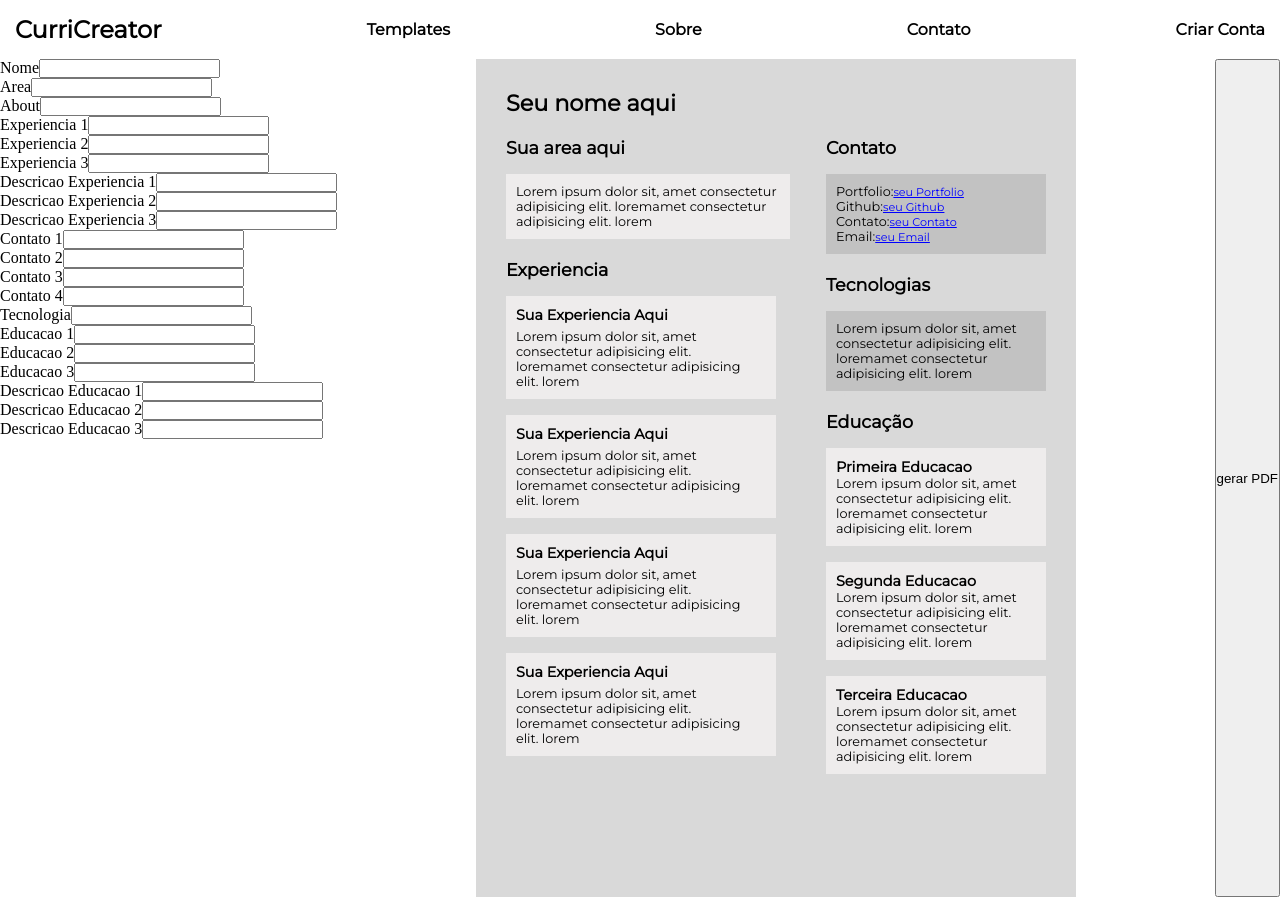
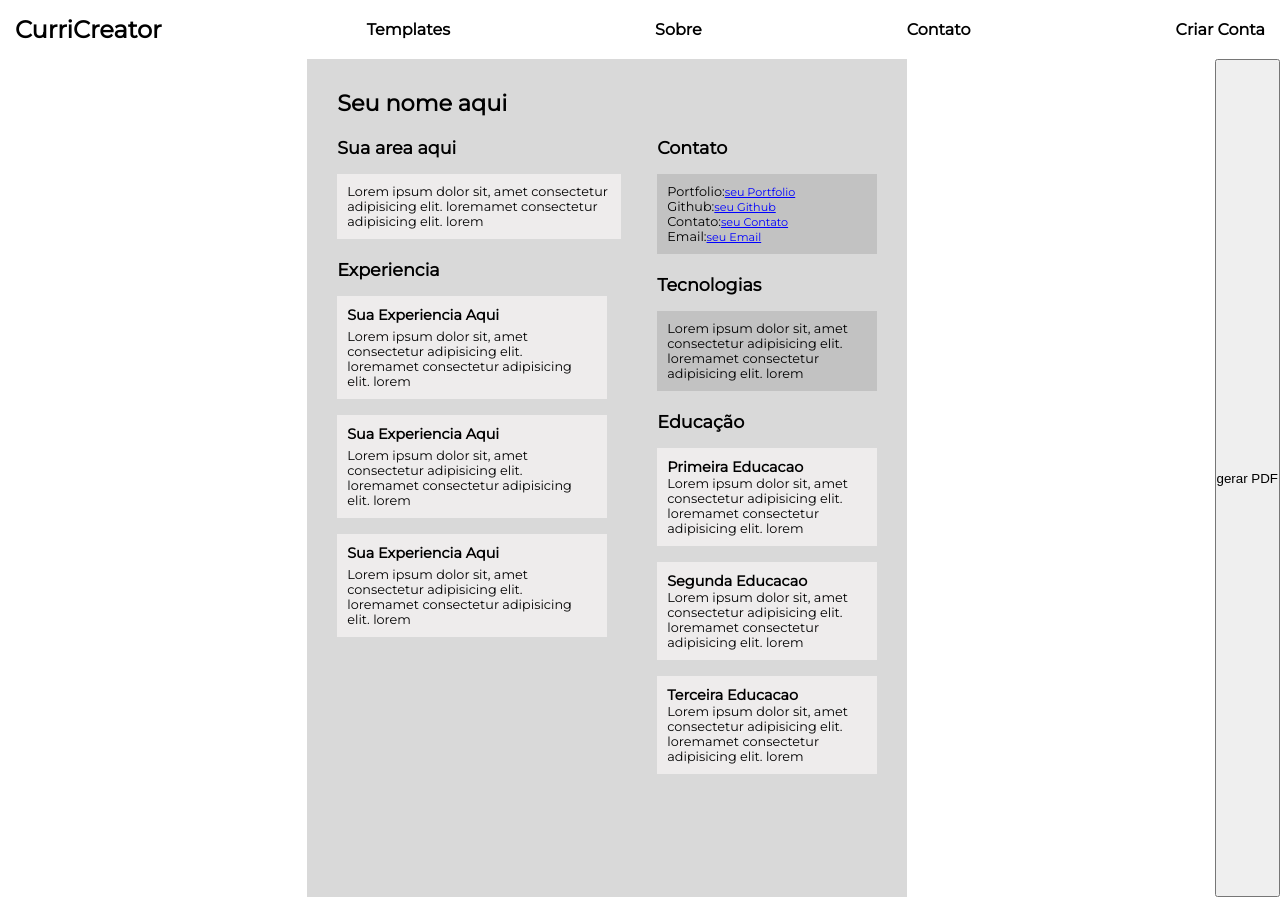
Before and after one commit to Abraao4raujo/CurriCreator, a React (Vite) app: page / in a window 1280 px wide. Built offline with nearby package versions, Linux system fonts and the light colour scheme.

Commit message:
creating a connection with each input

```diff
--- a/src/components/Cards/CardExperience.jsx
+++ b/src/components/Cards/CardExperience.jsx
@@ -2,19 +2,23 @@ import React from "react";
 import "./card.css";
 import { AiOutlineLink } from "react-icons/ai";
 
-const CardExperience = ({ nomeProjeto, desc, link, tecnologiasUsadas }) => {
+const CardExperience = ({ nomeProjeto, desc, link, id, idDesc }) => {
   return (
     <div className="card">
       <div className="conteudo-card" key={nomeProjeto}>
         <div className="header-card">
-          <h4 className="subtitulos">{nomeProjeto}</h4>
+          <h4 className="subtitulos" id={id}>
+            {nomeProjeto}
+          </h4>
           {link && (
             <a href={link}>
               <AiOutlineLink className="link-card" />
             </a>
           )}
         </div>
-        <p className="paragrafo">{desc}</p>
+        <p className="paragrafo" id={idDesc}>
+          {desc}
+        </p>
       </div>
     </div>
   );
--- a/src/components/Curriculo/Curriculo.jsx
+++ b/src/components/Curriculo/Curriculo.jsx
@@ -6,7 +6,7 @@ import { UserContext } from "../../GlobalContext";
 import LinkRede from "../LinkRede";
 import { jsPDF } from "jspdf";
 
-const Curriculo = (props) => {
+const Curriculo = () => {
   const dados = useContext(UserContext);
 
   function generatePDF() {
@@ -20,23 +20,52 @@ const Curriculo = (props) => {
     });
   }
 
+  function percorrerElementos(nomeElemento) {
+    const teste = document.querySelectorAll(".input_changes");
+    console.log(nomeElemento.target.id);
+    console.log(teste[6].firstChild.innerText.toLowerCase());
+
+    for (let i = 0; i < teste.length; i++) {
+      teste[i].style.display = "none";
+      if (
+        teste[i].firstChild.innerText.toLowerCase() == nomeElemento.target.id
+      ) {
+        teste[i].style.display = "block";
+      }
+    }
+  }
+
   return (
     <>
       <div className="container-sheet">
-        <h2 className="tituloNome">{dados.nome || "Seu nome aqui"}</h2>
+        <h2 className="tituloNome" id="nome" onClick={percorrerElementos}>
+          {dados.nome || "Seu nome aqui"}
+        </h2>
         <div className="sheet">
           <div className="grid-column1">
             <div className="container-sobre">
-              <h3 className="titulos">{dados.area || "Sua area aqui"}</h3>
+              <h3 className="titulos" id="area" onClick={percorrerElementos}>
+                {dados.area || "Sua area aqui"}
+              </h3>
               <div className="inf-sobre">
-                <p className="paragrafo">
+                <p
+                  className="paragrafo"
+                  id="about"
+                  onClick={percorrerElementos}
+                >
                   {dados.about ||
                     "Lorem ipsum dolor sit, amet consectetur adipisicing elit. loremamet consectetur adipisicing elit. lorem"}
                 </p>
               </div>
             </div>
             <div className="container-experiencia">
-              <h3 className="titulos">Experiencia</h3>
+              <h3
+                className="titulos"
+                id="experiencias"
+                onClick={percorrerElementos}
+              >
+                Experiencia
+              </h3>
               <div className="inf-experiencia">
                 <CardExperience
                   nomeProjeto={
@@ -46,8 +75,10 @@ const Curriculo = (props) => {
                     dados.primeiraExperienciaDesc ||
                     "Lorem ipsum dolor sit, amet consectetur adipisicing elit. loremamet consectetur adipisicing elit. lorem"
                   }
-                  tecnologiasUsadas="tecUsadas"
+                  // id={"experiencia1"}
+                  idDesc={"descricaoexperiencia1"}
                 />
+
                 <CardExperience
                   nomeProjeto={
                     dados.segundaExperienciaTitulo || "Sua experiencia aqui"
@@ -56,8 +87,10 @@ const Curriculo = (props) => {
                     dados.segundaExperienciaDesc ||
                     "Lorem ipsum dolor sit, amet consectetur adipisicing elit. loremamet consectetur adipisicing elit. lorem"
                   }
-                  tecnologiasUsadas="tecUsadas"
+                  // id={"experiencia2"}
+                  idDesc={"descricaoexperiencia2"}
                 />
+
                 <CardExperience
                   nomeProjeto={
                     dados.terceiraExperienciaTitulo || "Sua experiencia aqui"
@@ -66,24 +99,21 @@ const Curriculo = (props) => {
                     dados.terceiraExperienciaDesc ||
                     "Lorem ipsum dolor sit, amet consectetur adipisicing elit. loremamet consectetur adipisicing elit. lorem"
                   }
-                  tecnologiasUsadas="tecUsadas"
-                />
-                <CardExperience
-                  nomeProjeto={
-                    dados.terceiraExperienciaTitulo || "Sua experiencia aqui"
-                  }
-                  desc={
-                    dados.terceiraExperienciaDesc ||
-                    "Lorem ipsum dolor sit, amet consectetur adipisicing elit. loremamet consectetur adipisicing elit. lorem"
-                  }
-                  tecnologiasUsadas="tecUsadas"
+                  // id={"experiencia3"}
+                  idDesc={"descricaoexperiencia3"}
                 />
               </div>
             </div>
           </div>
           <div className="grid-column2">
             <div className="container-contato">
-              <h3 className="titulos">Contato</h3>
+              <h3
+                className="titulos"
+                id="contatos"
+                onClick={percorrerElementos}
+              >
+                Contato
+              </h3>
               <div className="inf-contato">
                 <LinkRede
                   redeSocial="Portfolio"
@@ -104,10 +134,16 @@ const Curriculo = (props) => {
               </div>
             </div>
             <div className="container-tecnologias">
-              <h3 className="titulos">Tecnologias</h3>
+              <h3
+                className="titulos"
+                id="tecnologias"
+                onClick={percorrerElementos}
+              >
+                Tecnologias
+              </h3>
               <div className="inf-tecnologia">
                 {dados.tecnologia ? (
-                  <p>{dados.tecnologia}</p>
+                  <p className="paragrafo">{dados.tecnologia}</p>
                 ) : (
                   <p className="paragrafo">
                     Lorem ipsum dolor sit, amet consectetur adipisicing elit.
@@ -117,7 +153,13 @@ const Curriculo = (props) => {
               </div>
             </div>
             <div className="container-educacao">
-              <h3 className="titulos">Educação</h3>
+              <h3
+                className="titulos"
+                id="educacao"
+                onClick={percorrerElementos}
+              >
+                Educação
+              </h3>
               <div className="inf-educacao">
                 <CardEducacao
                   nomeCurso={
--- a/src/components/Tools/BlocoDeFerramentas.jsx
+++ b/src/components/Tools/BlocoDeFerramentas.jsx
@@ -1,26 +1,19 @@
 import React from "react";
+import { useState } from "react";
 
 const BlocoDeFerramenta = ({ nameDiv, setDados }) => {
   return (
-    <div>
-      <label>{nameDiv}</label>
-      <input
-        type="text"
-        onChange={(event) => {
-          setDados(event.target.value);
-        }}
-      />
-      {/* {nameDiv.startsWith("Experiencia") ? (
+    <>
+      <div style={{display:"none"}} className="input_changes">
+        <label>{nameDiv}</label>
         <input
           type="text"
           onChange={(event) => {
             setDados(event.target.value);
           }}
         />
-      ) : (
-        ""
-      )} */}
-    </div>
+      </div>
+    </>
   );
 };
 
--- a/src/components/Tools/Tools.jsx
+++ b/src/components/Tools/Tools.jsx
@@ -11,58 +11,56 @@ const Tools = () => {
       <BlocoDeFerramenta nameDiv="Area" setDados={dados.setArea} />
       <BlocoDeFerramenta nameDiv="About" setDados={dados.setAbout} />
       <BlocoDeFerramenta
-        nameDiv="Experiencia 1"
+        nameDiv="Experiencias"
         setDados={dados.setPrimeiraExperienciaTitulo}
+      />{" "}
+      <BlocoDeFerramenta
+        nameDiv="Experiencias"
+        setDados={dados.setPrimeiraExperienciaDesc}
       />
       <BlocoDeFerramenta
-        nameDiv="Experiencia 2"
+        nameDiv="Experiencias"
         setDados={dados.setSegundaExperienciaTitulo}
+      />{" "}
+      <BlocoDeFerramenta
+        nameDiv="Experiencias"
+        setDados={dados.setSegundaExperienciaDesc}
       />
       <BlocoDeFerramenta
-        nameDiv="Experiencia 3"
+        nameDiv="Experiencias"
         setDados={dados.setTerceiraExperienciaTitulo}
       />
       <BlocoDeFerramenta
-        nameDiv="Descricao Experiencia 1"
-        setDados={dados.setPrimeiraExperienciaDesc}
-      />
-      <BlocoDeFerramenta
-        nameDiv="Descricao Experiencia 2"
-        setDados={dados.setSegundaExperienciaDesc}
-      />
-      <BlocoDeFerramenta
-        nameDiv="Descricao Experiencia 3"
+        nameDiv="Experiencias"
         setDados={dados.setTerceiraExperienciaDesc}
       />
-
-      <BlocoDeFerramenta nameDiv="Contato 1" setDados={dados.setContato1} />
-      <BlocoDeFerramenta nameDiv="Contato 2" setDados={dados.setContato2} />
-      <BlocoDeFerramenta nameDiv="Contato 3" setDados={dados.setContato3} />
-      <BlocoDeFerramenta nameDiv="Contato 4" setDados={dados.setContato4} />
-      <BlocoDeFerramenta nameDiv="Tecnologia" setDados={dados.setTecnologia} />
-
+      <BlocoDeFerramenta nameDiv="Contatos" setDados={dados.setContato1} />
+      <BlocoDeFerramenta nameDiv="Contatos" setDados={dados.setContato2} />
+      <BlocoDeFerramenta nameDiv="Contatos" setDados={dados.setContato3} />
+      <BlocoDeFerramenta nameDiv="Contatos" setDados={dados.setContato4} />
+      <BlocoDeFerramenta nameDiv="Tecnologias" setDados={dados.setTecnologia} />
       <BlocoDeFerramenta
-        nameDiv="Educacao 1"
+        nameDiv="Educacao"
         setDados={dados.setPrimeiraEducacaoTitulo}
       />
       <BlocoDeFerramenta
-        nameDiv="Educacao 2"
+        nameDiv="Educacao"
+        setDados={dados.setPrimeiraEducacaoDesc}
+      />
+      <BlocoDeFerramenta
+        nameDiv="Educacao"
         setDados={dados.setSegundaEducacaoTitulo}
       />
       <BlocoDeFerramenta
-        nameDiv="Educacao 3"
+        nameDiv="Educacao"
+        setDados={dados.setSegundaEducacaoDesc}
+      />
+      <BlocoDeFerramenta
+        nameDiv="Educacao"
         setDados={dados.setTerceiraEducacaoTitulo}
       />
       <BlocoDeFerramenta
-        nameDiv="Descricao Educacao 1"
-        setDados={dados.setPrimeiraEducacaoDesc}
-      />
-      <BlocoDeFerramenta
-        nameDiv="Descricao Educacao 2"
-        setDados={dados.setSegundaEducacaoDesc}
-      />
-      <BlocoDeFerramenta
-        nameDiv="Descricao Educacao 3"
+        nameDiv="Educacao"
         setDados={dados.setTerceiraEducacaoDesc}
       />
     </div>
```
